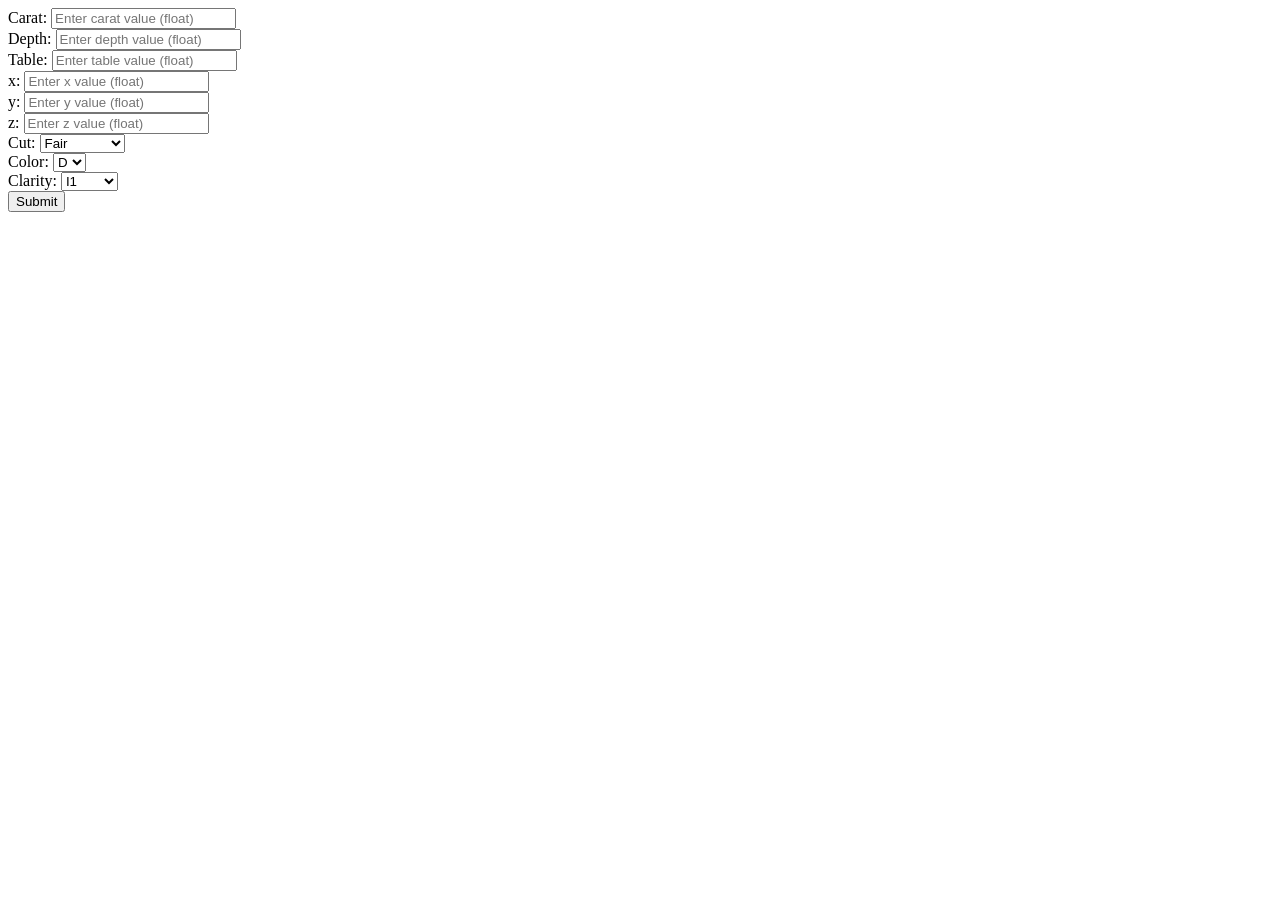
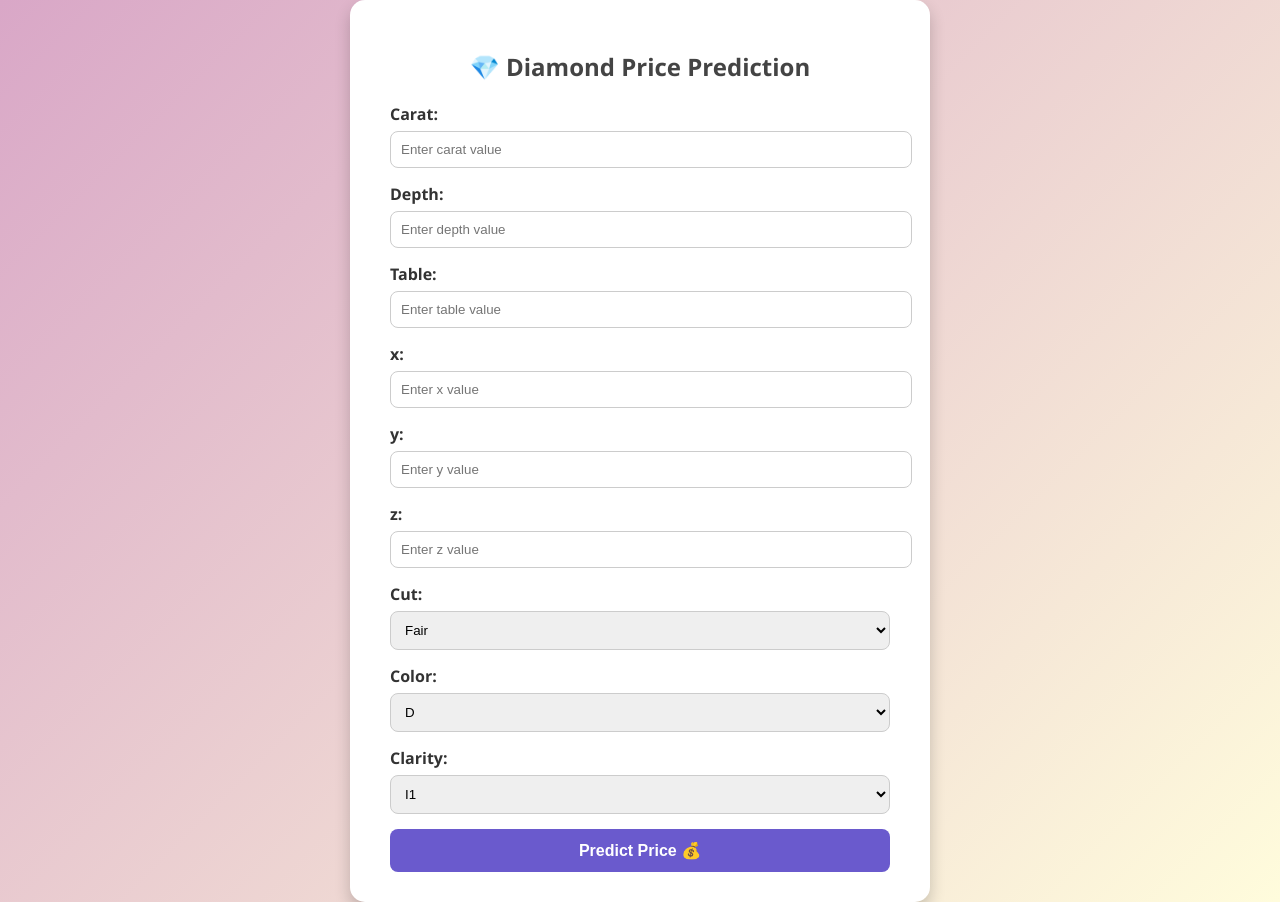
Before and after one commit to lchinmayl/Regression-Project, a Flask app: page /predict in a window 1280 px wide. Before the commit the page ends 212 px from the top, so only its background shows below. Run offline with Flask 3, Linux system fonts and the light colour scheme.

Commit message:
Interface changes

```diff
--- a/templates/form.html
+++ b/templates/form.html
@@ -1,34 +1,102 @@
-<html>
+<!DOCTYPE html>
+<html lang="en">
+<head>
+  <meta charset="UTF-8">
+  <meta name="viewport" content="width=device-width, initial-scale=1.0">
+  <title>Diamond Price Prediction</title>
+  <style>
+    body {
+      font-family: "Segoe UI", Tahoma, Geneva, Verdana, sans-serif;
+      background: linear-gradient(135deg, #d9a7c7, #fffcdc);
+      display: flex;
+      justify-content: center;
+      align-items: center;
+      min-height: 100vh;
+      margin: 0;
+    }
+    .form-container {
+      background: #fff;
+      padding: 30px 40px;
+      border-radius: 15px;
+      box-shadow: 0 8px 16px rgba(0,0,0,0.2);
+      max-width: 500px;
+      width: 100%;
+    }
+    .form-container h2 {
+      text-align: center;
+      margin-bottom: 20px;
+      color: #444;
+    }
+    .form-group {
+      margin-bottom: 15px;
+    }
+    label {
+      display: block;
+      margin-bottom: 6px;
+      font-weight: bold;
+      color: #333;
+    }
+    input[type="text"], select {
+      width: 100%;
+      padding: 10px;
+      border: 1px solid #ccc;
+      border-radius: 8px;
+      outline: none;
+      transition: border-color 0.3s ease;
+    }
+    input[type="text"]:focus, select:focus {
+      border-color: #6a5acd;
+    }
+    input[type="submit"] {
+      width: 100%;
+      padding: 12px;
+      border: none;
+      border-radius: 8px;
+      background: #6a5acd;
+      color: #fff;
+      font-size: 16px;
+      font-weight: bold;
+      cursor: pointer;
+      transition: background 0.3s ease;
+    }
+    input[type="submit"]:hover {
+      background: #483d8b;
+    }
+  </style>
+</head>
 <body>
+  <div class="form-container">
+    <h2>💎 Diamond Price Prediction</h2>
     <form action="{{url_for('predict_datapoint')}}" method="POST">
+
       <div class="form-group">
         <label for="carat">Carat:</label>
-        <input type="text" id="carat" name="carat" placeholder="Enter carat value (float)">
+        <input type="text" id="carat" name="carat" placeholder="Enter carat value">
       </div>
 
       <div class="form-group">
         <label for="depth">Depth:</label>
-        <input type="text" id="depth" name="depth" placeholder="Enter depth value (float)">
+        <input type="text" id="depth" name="depth" placeholder="Enter depth value">
       </div>
 
       <div class="form-group">
         <label for="table">Table:</label>
-        <input type="text" id="table" name="table" placeholder="Enter table value (float)">
+        <input type="text" id="table" name="table" placeholder="Enter table value">
       </div>
 
       <div class="form-group">
         <label for="x">x:</label>
-        <input type="text" id="x" name="x" placeholder="Enter x value (float)">
+        <input type="text" id="x" name="x" placeholder="Enter x value">
       </div>
 
       <div class="form-group">
         <label for="y">y:</label>
-        <input type="text" id="y" name="y" placeholder="Enter y value (float)">
+        <input type="text" id="y" name="y" placeholder="Enter y value">
       </div>
 
       <div class="form-group">
         <label for="z">z:</label>
-        <input type="text" id="z" name="z" placeholder="Enter z value (float)">
+        <input type="text" id="z" name="z" placeholder="Enter z value">
       </div>
 
       <div class="form-group">
@@ -69,8 +137,8 @@
         </select>
       </div>
 
-<div style="clear:both;"></div>
-  <input type="submit" value="Submit">
+      <input type="submit" value="Predict Price 💰">
     </form>
+  </div>
 </body>
 </html>
```
Lines whose indentation alone changed are shown as unchanged.
